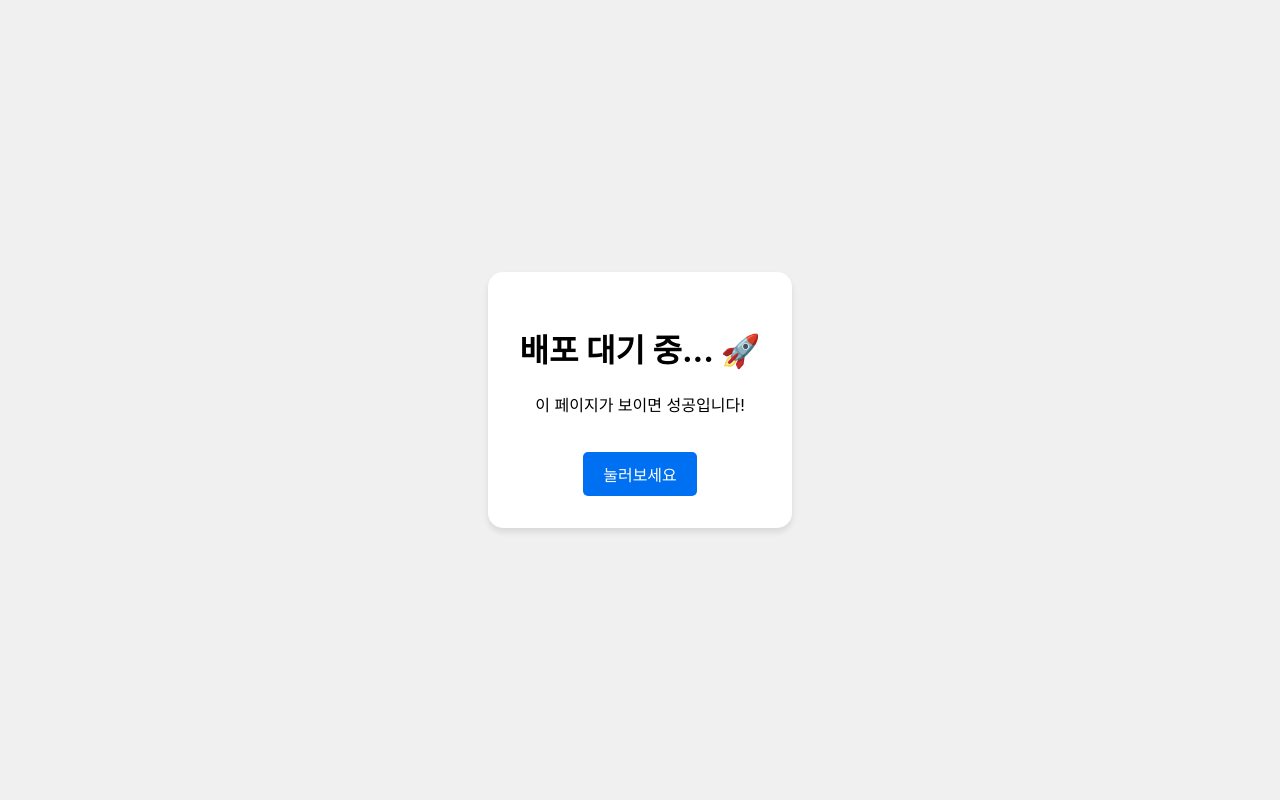
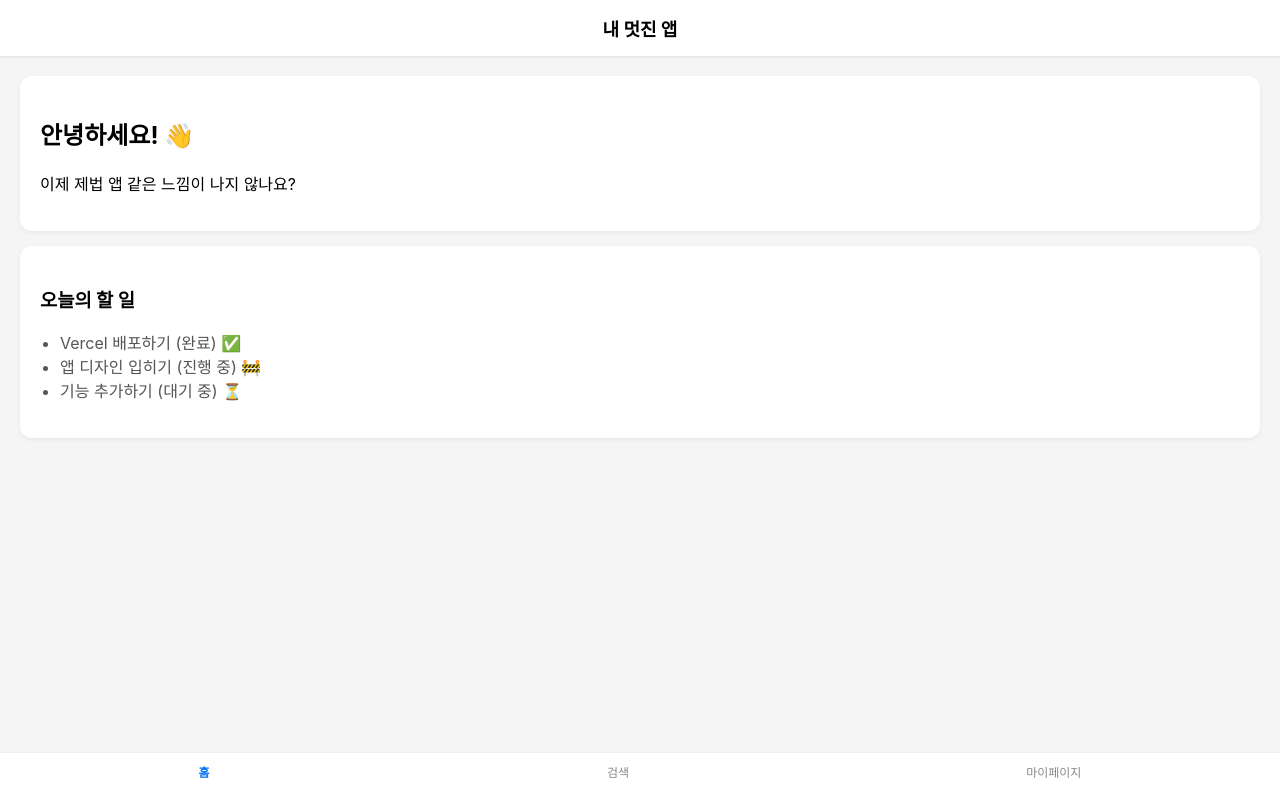
Before and after one commit to jeiel85/Test1111111, a plain HTML site: page index.html in a window 1280 px wide. Drawn offline with Linux system fonts and the light colour scheme.

Commit message:
Revamp index.html structure and styles
Updated the structure and styling of the web app, including a new header, main content area, and navigation bar.

```diff
--- a/index.html
+++ b/index.html
@@ -2,57 +2,108 @@
 <html lang="ko">
 <head>
     <meta charset="UTF-8">
-    <meta name="viewport" content="width=device-width, initial-scale=1.0">
-    <title>나의 첫 모바일 웹앱</title>
+    <meta name="viewport" content="width=device-width, initial-scale=1.0, maximum-scale=1.0, user-scalable=no">
+    <title>나의 웹앱</title>
     <style>
+        /* 기본 스타일 초기화 */
         body {
-            font-family: -apple-system, BlinkMacSystemFont, "Segoe UI", Roboto, Helvetica, Arial, sans-serif;
+            margin: 0;
+            padding: 0;
+            font-family: -apple-system, sans-serif;
+            background-color: #f5f5f5;
             display: flex;
-            justify-content: center;
-            align-items: center;
+            flex-direction: column;
             height: 100vh;
-            margin: 0;
-            background-color: #f0f0f0;
         }
-        .container {
+
+        /* 상단 헤더 (앱 제목) */
+        header {
+            background-color: white;
+            padding: 15px;
             text-align: center;
+            font-weight: bold;
+            font-size: 18px;
+            box-shadow: 0 1px 3px rgba(0,0,0,0.1);
+            position: sticky;
+            top: 0;
+            z-index: 10;
+        }
+
+        /* 메인 콘텐츠 영역 (스크롤 가능) */
+        main {
+            flex: 1;
+            overflow-y: auto;
+            padding: 20px;
+        }
+
+        /* 카드 스타일 (내용 박스) */
+        .card {
             background: white;
-            padding: 2rem;
-            border-radius: 15px;
-            box-shadow: 0 4px 6px rgba(0,0,0,0.1);
+            border-radius: 12px;
+            padding: 20px;
+            margin-bottom: 15px;
+            box-shadow: 0 2px 5px rgba(0,0,0,0.05);
         }
-        button {
-            padding: 10px 20px;
-            font-size: 16px;
-            background-color: #0070f3; /* Vercel Blue */
-            color: white;
-            border: none;
-            border-radius: 5px;
+
+        /* 하단 내비게이션 바 */
+        nav {
+            background-color: white;
+            border-top: 1px solid #eee;
+            display: flex;
+            justify-content: space-around;
+            padding: 10px 0;
+            padding-bottom: 20px; /* 아이폰 홈바 대응 */
+        }
+
+        .nav-item {
+            font-size: 12px;
+            color: #888;
+            text-align: center;
             cursor: pointer;
-            margin-top: 20px;
+        }
+
+        .nav-item.active {
+            color: #0070f3;
+            font-weight: bold;
         }
     </style>
 </head>
 <body>
-    <div class="container">
-        <h1 id="status-text">배포 대기 중... 🚀</h1>
-        <p>이 페이지가 보이면 성공입니다!</p>
-        <button onclick="updateStatus()">눌러보세요</button>
-    </div>
+
+    <header>내 멋진 앱</header>
+
+    <main id="app-content">
+        <div class="card">
+            <h2>안녕하세요! 👋</h2>
+            <p>이제 제법 앱 같은 느낌이 나지 않나요?</p>
+        </div>
+
+        <div class="card">
+            <h3>오늘의 할 일</h3>
+            <ul style="padding-left: 20px; color: #555;">
+                <li>Vercel 배포하기 (완료) ✅</li>
+                <li>앱 디자인 입히기 (진행 중) 🚧</li>
+                <li>기능 추가하기 (대기 중) ⏳</li>
+            </ul>
+        </div>
+    </main>
+
+    <nav>
+        <div class="nav-item active" onclick="switchTab('home')">홈</div>
+        <div class="nav-item" onclick="switchTab('search')">검색</div>
+        <div class="nav-item" onclick="switchTab('my')">마이페이지</div>
+    </nav>
 
     <script>
         /**
-         * Input: User Click Event
-         * Output: DOM Update (Text Change)
-         * Logic: h1 태그의 텍스트 내용을 변경하여 사용자에게 상태 변화를 알림
+         * Input: Tab Name (string)
+         * Output: UI Update (Alert for now)
+         * Logic: 탭을 눌렀을 때의 동작을 정의. 지금은 준비 중이라는 알림만 띄움.
          */
-        function updateStatus() {
-            const statusElement = document.getElementById('status-text');
-
-            // 왜: 사용자가 버튼을 눌렀을 때 아무런 변화가 없으면 오류로 오인할 수 있으므로,
-            // 텍스트와 이모지를 변경하여 확실한 시각적 피드백을 제공함.
-            statusElement.innerText = "Vercel 배포 성공! ✨";
-            statusElement.style.color = "#0070f3";
+        function switchTab(tabName) {
+            // 왜: 아직 각 탭의 페이지를 만들지 않았으므로,
+            // 버튼이 동작한다는 피드백만 주기 위해 alert를 사용함.
+            alert(tabName + " 탭을 눌렀어요! (기능 준비 중)");
         }
     </script>
 </body>
```
